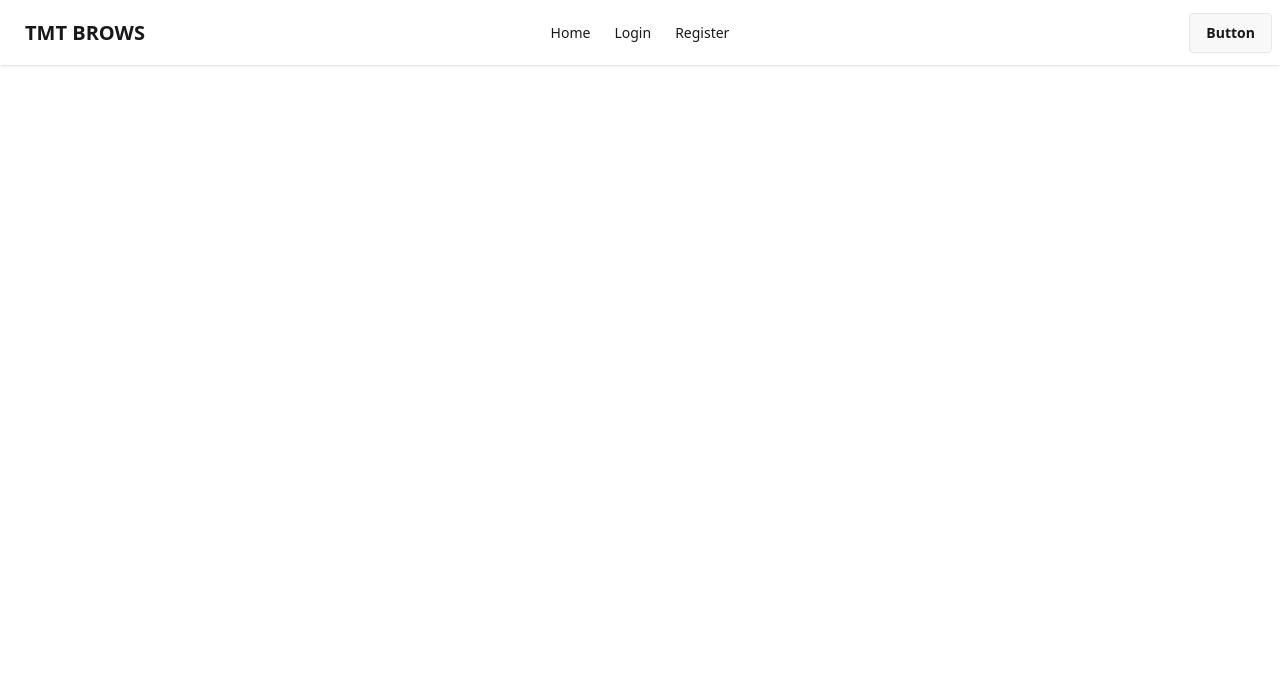
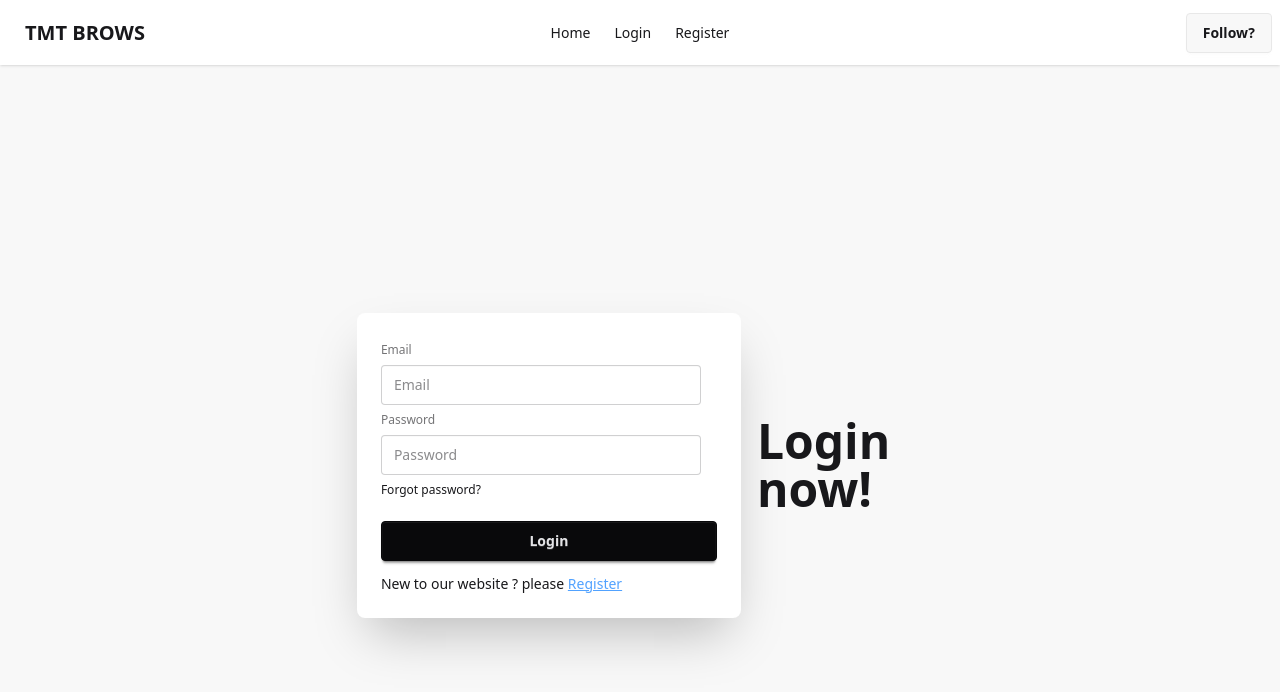
Before and after one commit to MasumRezaMunna/Firebase-Updated, a React (Vite) app: page /login in a window 1280 px wide. Shown: the top 692 px of the page. Built offline with nearby package versions, Linux system fonts and the light colour scheme.

Commit message:
login user and toggle registration and login route

```diff
--- a/src/components/Home/Home.jsx
+++ b/src/components/Home/Home.jsx
@@ -2,8 +2,8 @@ import React from 'react';
 
 const Home = () => {
     return (
-        <div>
-            <h4>this is home</h4>
+        <div className='text-5xl'>
+            <h1>Amader Vongchong Website</h1>
         </div>
     );
 };
--- a/src/components/Login/Login.jsx
+++ b/src/components/Login/Login.jsx
@@ -1,11 +1,73 @@
-import React from 'react';
+import React, { useState } from "react";
+import { Link } from "react-router";
+import { auth } from "../../firebase/firebase.init";
+import { signInWithEmailAndPassword } from "firebase/auth";
 
 const Login = () => {
-    return (
-        <div>
+    const [error, setError] = useState('')
+  const handleLogin = (e) => {
+    e.preventDefault();
+    const email = e.target.email.value;
+    const password = e.target.password.value;
+    console.log(email, password);
 
+    setError('')
+
+
+    signInWithEmailAndPassword(auth, email, password)
+      .then((result) => {
+        console.log(result.user);
+      })
+      .catch((error) => {
+        console.log(error.message);
+        setError(error.message)
+      });
+  };
+
+  return (
+    <div className="hero bg-base-200 min-h-screen">
+      <div className="hero-content flex-col lg:flex-row-reverse">
+        <div className="text-center lg:text-left">
+          <h1 className="text-5xl font-bold">Login now!</h1>
         </div>
-    );
+        <div className="card bg-base-100 w-full max-w-sm shrink-0 shadow-2xl">
+          <div className="card-body">
+            <form onSubmit={handleLogin}>
+              <fieldset className="fieldset">
+                <label className="label">Email</label>
+                <input
+                  type="email"
+                  name="email"
+                  className="input"
+                  placeholder="Email"
+                />
+                <label className="label">Password</label>
+                <input
+                  type="password"
+                  name="password"
+                  className="input"
+                  placeholder="Password"
+                />
+                <div>
+                  <a className="link link-hover">Forgot password?</a>
+                </div>
+                <button onSubmit={signInWithEmailAndPassword} className="btn btn-neutral mt-4">Login</button>
+              </fieldset>
+            </form>
+            {
+                error && <p className="text-red-500">{error}</p>
+            }
+            <p>
+              New to our website ? please{" "}
+              <Link className="text-blue-400 underline" to="/register">
+                Register
+              </Link>
+            </p>
+          </div>
+        </div>
+      </div>
+    </div>
+  );
 };
 
 export default Login;
--- a/src/components/NavBar/NavBar.jsx
+++ b/src/components/NavBar/NavBar.jsx
@@ -52,7 +52,7 @@ const NavBar = () => {
         </ul>
       </div>
       <div className="navbar-end">
-        <a className="btn">Button</a>
+        <a className="btn">Follow?</a>
       </div>
     </div>
   );
--- a/src/components/Register/Register.jsx
+++ b/src/components/Register/Register.jsx
@@ -2,6 +2,7 @@ import { createUserWithEmailAndPassword } from "firebase/auth";
 import React, { useState } from "react";
 import { auth } from "../../firebase/firebase.init";
 import { FaEye, FaEyeSlash } from "react-icons/fa";
+import { Link } from "react-router";
 
 const Register = () => {
   const [success, setSuccess] = useState(false);
@@ -12,14 +13,15 @@ const Register = () => {
     event.preventDefault();
     const email = event.target.email.value;
     const password = event.target.password.value;
-    console.log("register click", email, password);
+    const terms = event.target.terms.checked;
+    console.log("register click", email, password, terms);
 
     const length6Pattern = /^.{6,}$/;
     const casePattern = /^(?=.*[a-z])(?=.*[A-Z]).+$/;
     const specialCharPattern = /^(?=.*[!@#$%^&*(),.?":{}|<>]).+$/;
 
     if (!length6Pattern.test(password)) {
-      console.log("password didnt match");
+      console.log("password did not match");
       setError("password must be 6 character or longer");
       return;
     } else if (!casePattern.test(password)) {
@@ -36,6 +38,11 @@ const Register = () => {
 
     setError("");
     setSuccess(false);
+
+    if(!terms){
+        setError('please accept our terms and condition');
+        return;
+    }
 
     createUserWithEmailAndPassword(auth, email, password)
       .then((result) => {
@@ -88,7 +95,9 @@ const Register = () => {
                 </div>
                 <div>
                   <label class="label">
-                    <input type="checkbox" class="checkbox" />
+                    <input type="checkbox"
+                    name="terms"
+                    class="checkbox" />
                     Accept Our Terms and Conditions
                   </label>
                 </div>
@@ -102,6 +111,7 @@ const Register = () => {
               )}
               {error && <p className="text-red-500">{error}</p>}
             </form>
+            <p>Already have an account? Please <Link className="text-blue-400 underline" to="/login">Login</Link></p>
           </div>
         </div>
       </div>
```
